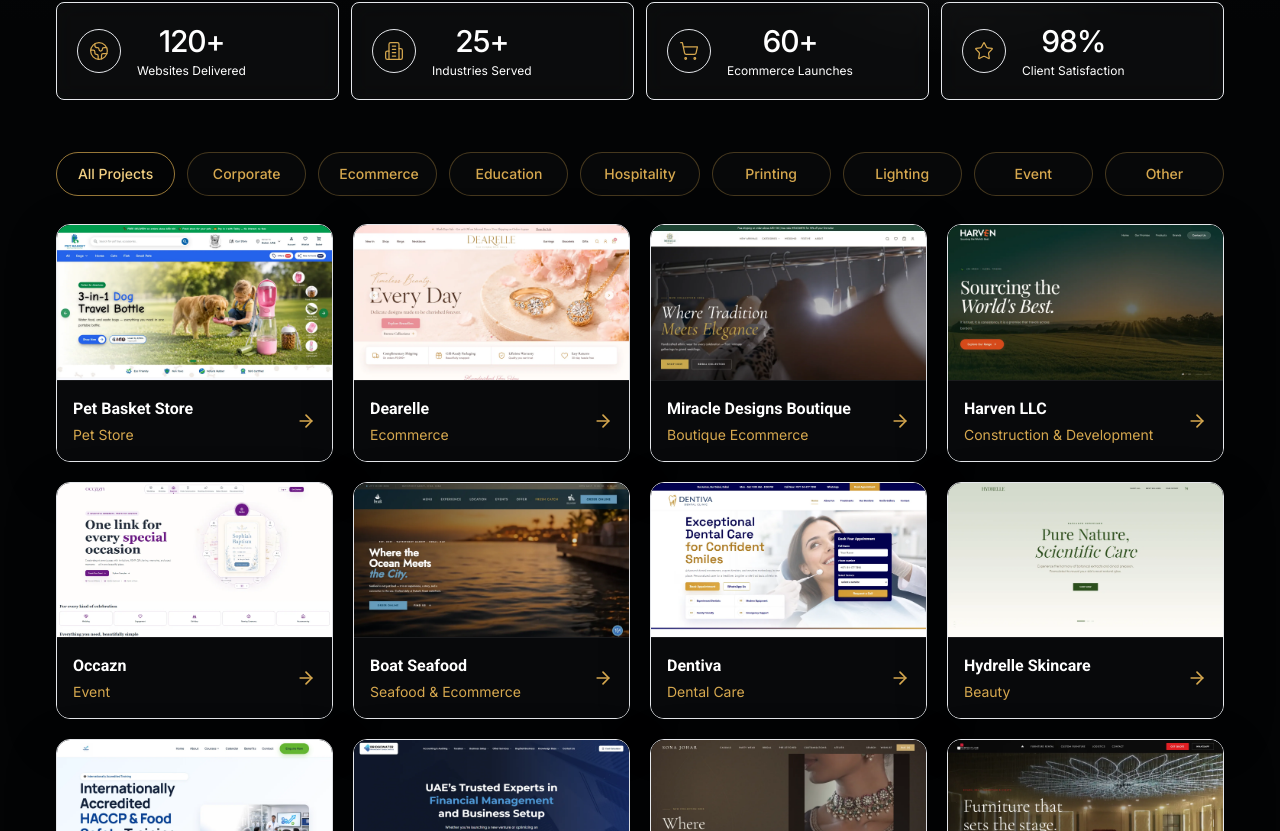
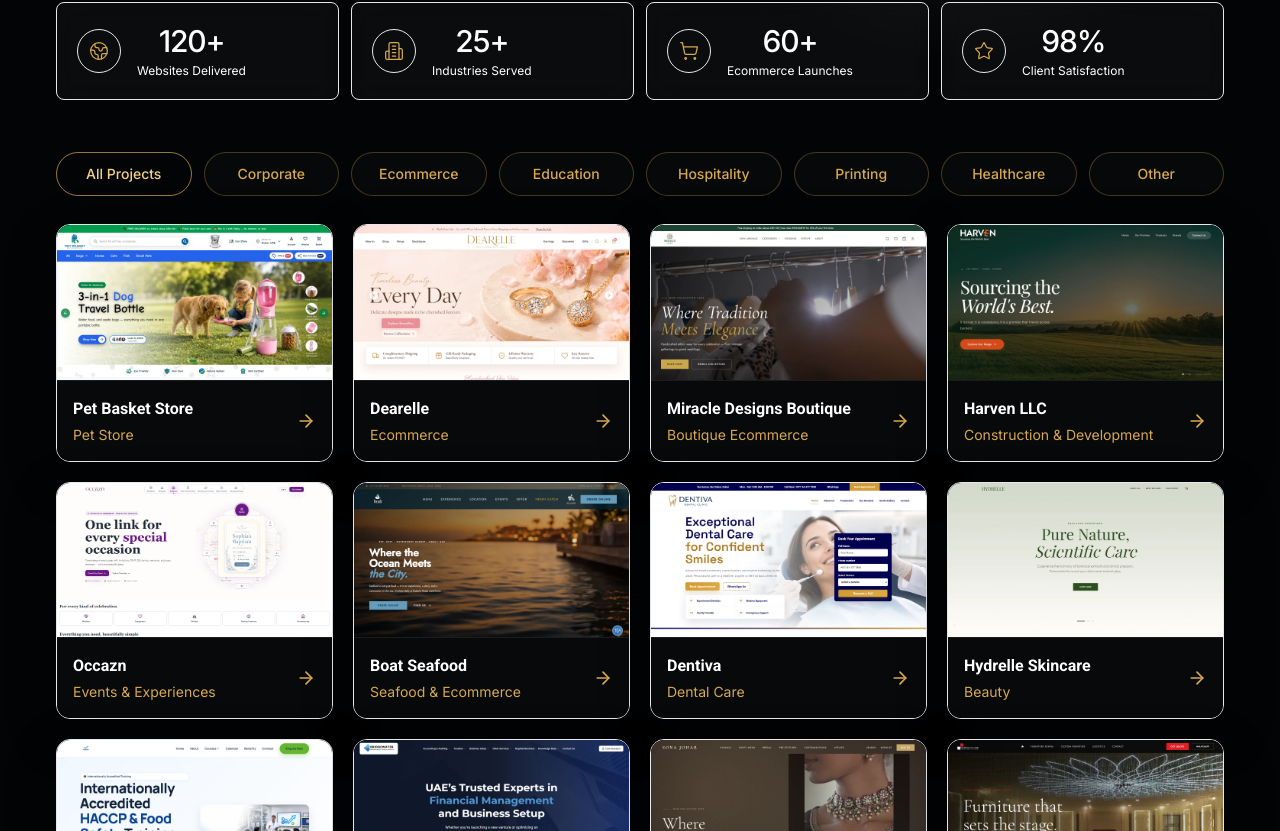
Before and after one commit to Fazilfazi991/fusionwebsite, a Next.js app: page /web-portfolio in a window 1280 px wide. Shown: the part 409-1240 px from the top of the page. Built offline with nearby package versions, Linux system fonts and the light colour scheme.

Commit message:
Refine portfolio categories

```diff
--- a/app/web-portfolio/webProjects.ts
+++ b/app/web-portfolio/webProjects.ts
@@ -18,8 +18,7 @@
   "Education",
   "Hospitality",
   "Printing",
-  "Lighting",
-  "Event",
+  "Healthcare",
   "Other"
 ] as const;
 
@@ -153,11 +152,11 @@
   {
     title: "Occazn",
     url: "https://occazn.com",
-    category: "Event",
-    industry: "Event",
+    category: "Other",
+    industry: "Events & Experiences",
     description: "An event platform designed for memorable occasions and easy discovery.",
     image: "/images/web-portfolio/occazn.webp",
-    tags: ["Event"],
+    tags: ["Other"],
     preview: {
       headline: "Make Every Occasion Memorable.",
       kicker: "Events, experiences and celebrations.",
@@ -170,11 +169,11 @@
   {
     title: "Dentiva",
     url: "https://dentiva.ae",
-    category: "Other",
+    category: "Healthcare",
     industry: "Dental Care",
     description: "A polished dental care website focused on trust, care, and appointments.",
     image: "/images/web-portfolio/dentiva.webp",
-    tags: ["Other"],
+    tags: ["Healthcare"],
     preview: {
       headline: "Confident Smiles Start Here.",
       kicker: "Modern dental care.",
@@ -187,11 +186,11 @@
   {
     title: "Hydrelle Skincare",
     url: "https://www.hydrelleskincare.com/",
-    category: "Other",
+    category: "Ecommerce",
     industry: "Beauty",
     description: "A refined skincare storefront with a soft wellness feel.",
     image: "/images/web-portfolio/hydrelle-skincare.webp",
-    tags: ["Other"],
+    tags: ["Ecommerce"],
     preview: {
       headline: "Skincare That Feels Like You",
       kicker: "Hydrating routines, clean glow.",
@@ -238,11 +237,11 @@
   {
     title: "Miracle Designs Boutique",
     url: "https://miracledesignsboutique.com/",
-    category: "Other",
+    category: "Ecommerce",
     industry: "Boutique Ecommerce",
     description: "A warm fashion ecommerce site for boutique collections.",
     image: "/images/web-portfolio/miracle-designs-boutique.webp",
-    tags: ["Other", "Ecommerce"],
+    tags: ["Ecommerce"],
     preview: {
       headline: "Elegance That Defines You",
       kicker: "Boutique fashion collections.",
@@ -289,11 +288,11 @@
   {
     title: "Lumora",
     url: "https://lumora-rho-jet.vercel.app/",
-    category: "Lighting",
-    industry: "Lighting",
+    category: "Ecommerce",
+    industry: "Lighting & Ecommerce",
     description: "A luxury lighting ecommerce preview with rich product mood.",
     image: "/images/web-portfolio/lumora.webp",
-    tags: ["Lighting", "Ecommerce"],
+    tags: ["Ecommerce"],
     preview: {
       headline: "Luxury Refined. Light Perfected.",
       kicker: "Signature lighting pieces.",
@@ -408,11 +407,11 @@
   {
     title: "Worn Soul",
     url: "https://worn-soul.vercel.app/",
-    category: "Other",
+    category: "Ecommerce",
     industry: "Fashion Ecommerce",
     description: "A fashion ecommerce concept with editorial product energy.",
     image: "/images/web-portfolio/worn-soul.webp",
-    tags: ["Other", "Ecommerce"],
+    tags: ["Ecommerce"],
     preview: {
       headline: "Streetwear With a Story.",
       kicker: "Curated drops and essentials.",
```
